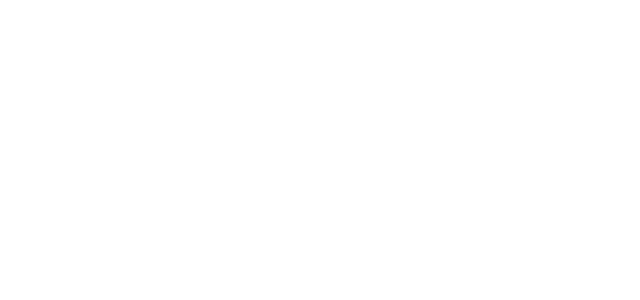
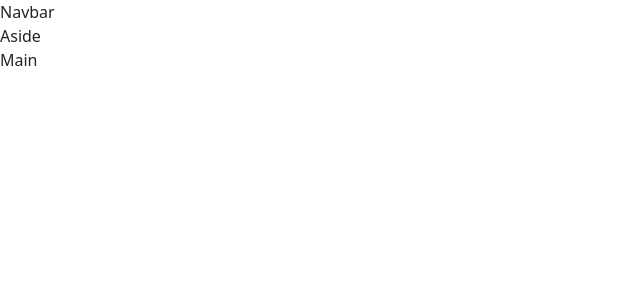
Before and after one commit to MammadliHuseyn/Subscription-Management, a React (Create React App) app in the folder sub-management/: page / in a window 1280 px wide. Shown: the top 300 px of the page, without its empty margins (0-640 px from the left). Built offline with nearby package versions, Linux system fonts and the light colour scheme.

Commit message:
Add Default Components Structure

```diff
--- a/sub-management/public/index.html
+++ b/sub-management/public/index.html
@@ -1,30 +1,7 @@
 <!DOCTYPE html>
 <html lang="en">
   <head>
-    <meta charset="utf-8" />
-    <link rel="icon" href="%PUBLIC_URL%/favicon.ico" />
-    <meta name="viewport" content="width=device-width, initial-scale=1" />
-    <meta name="theme-color" content="#000000" />
-    <meta
-      name="description"
-      content="Web site created using create-react-app"
-    />
-    <link rel="apple-touch-icon" href="%PUBLIC_URL%/logo192.png" />
-    <!--
-      manifest.json provides metadata used when your web app is installed on a
-      user's mobile device or desktop. See https://developers.google.com/web/fundamentals/web-app-manifest/
-    -->
-    <link rel="manifest" href="%PUBLIC_URL%/manifest.json" />
-    <!--
-      Notice the use of %PUBLIC_URL% in the tags above.
-      It will be replaced with the URL of the `public` folder during the build.
-      Only files inside the `public` folder can be referenced from the HTML.
 
-      Unlike "/favicon.ico" or "favicon.ico", "%PUBLIC_URL%/favicon.ico" will
-      work correctly both with client-side routing and a non-root public URL.
-      Learn how to configure a non-root public URL by running `npm run build`.
-    -->
-    <title>React App</title>
   </head>
   <body>
     <noscript>You need to enable JavaScript to run this app.</noscript>
--- a/sub-management/src/App.scss
+++ b/sub-management/src/App.scss
@@ -0,0 +1 @@
+@import 'bootstrap/dist/css/bootstrap.min.css';
--- a/sub-management/src/App.tsx
+++ b/sub-management/src/App.tsx
@@ -1,10 +1,14 @@
-import React from 'react';
 import './App.scss';
+import Aside from './components/Aside/Aside';
+import Main from './components/Main/Main';
+import Navbar from './components/Navbar/Navbar';
 
 function App() {
   return (
     <div>
-
+      <Navbar/>
+      <Aside/>
+      <Main/>
     </div>
   );
 }
--- /dev/null
+++ b/sub-management/src/components/Aside/Aside.tsx
@@ -0,0 +1,7 @@
+const Aside = () => {
+    return(
+        <div>Aside</div>
+    )
+}
+
+export default Aside;
--- /dev/null
+++ b/sub-management/src/components/Main/Main.tsx
@@ -0,0 +1,7 @@
+const Main = () => {
+    return(
+        <div>Main</div>
+    )
+}
+
+export default Main;
--- /dev/null
+++ b/sub-management/src/components/Navbar/Navbar.tsx
@@ -0,0 +1,8 @@
+
+const Navbar = () => {
+    return(
+        <div>Navbar</div>
+    )
+}
+
+export default Navbar;
```
